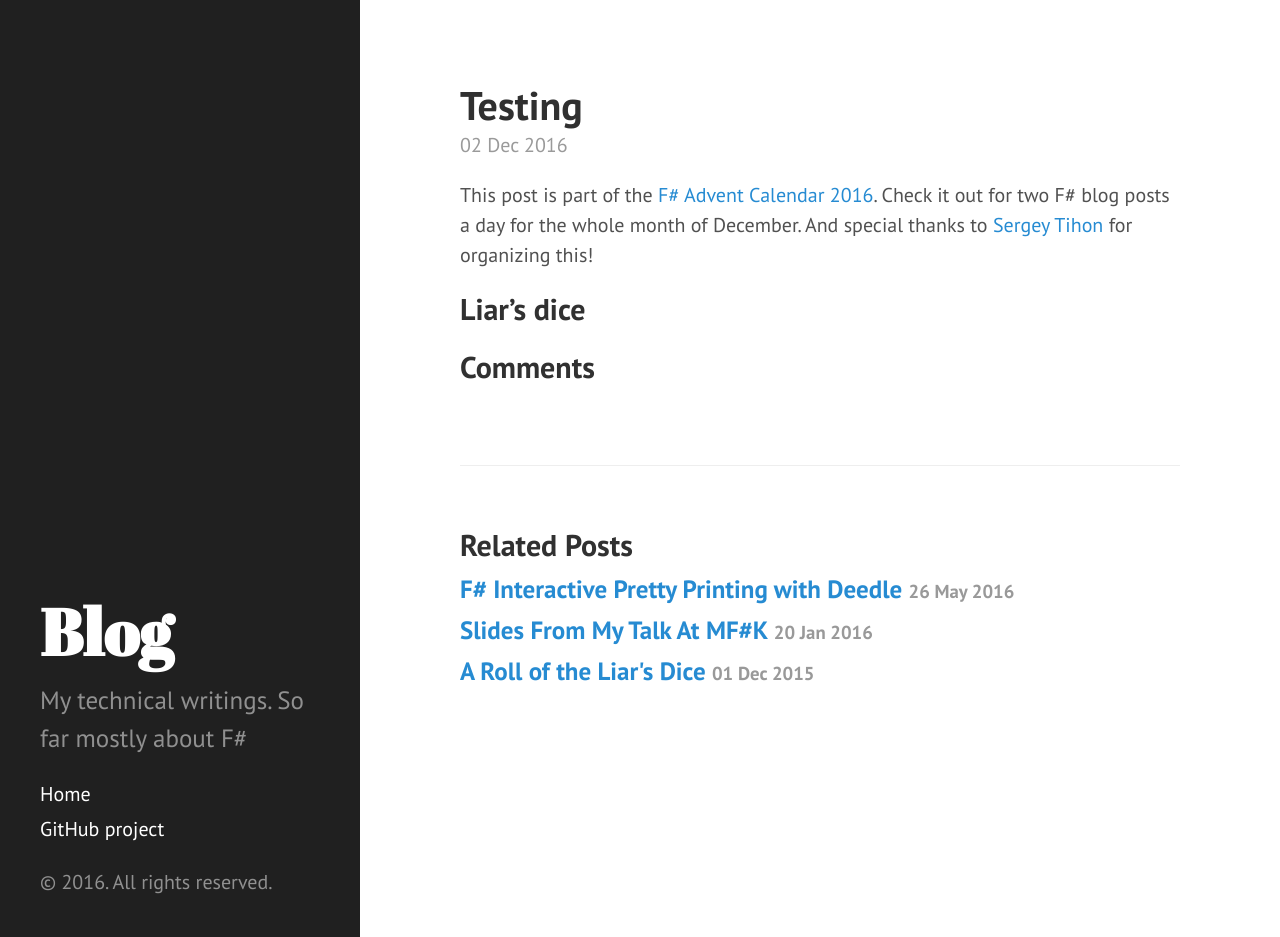
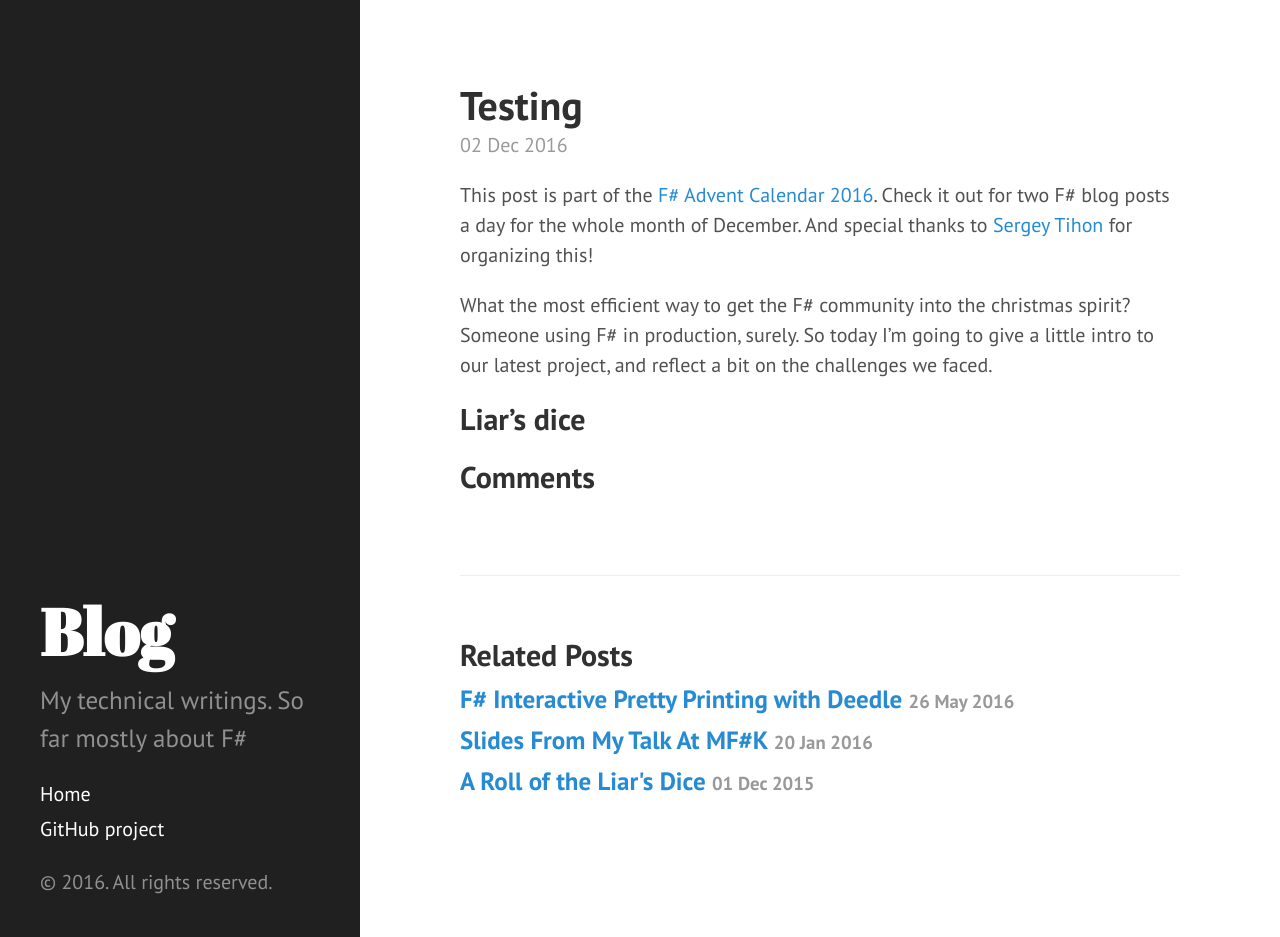
Before and after one commit to KristianSchmidt/KristianSchmidt.github.io, a Jekyll site: the page built from _posts/2016-12-02-test.md, in a window 1280 px wide and 937 px high. Built offline with Jekyll 4.4.1, drawn with Linux system fonts in a browser that asks for light colours; comment, search, counter and statistics services are not loaded.

Commit message:
Working on post

```diff
--- a/_posts/2016-12-02-test.md
+++ b/_posts/2016-12-02-test.md
@@ -5,6 +5,12 @@ title: Testing
 
 This post is part of the [F# Advent Calendar 2016](https://sergeytihon.wordpress.com/2016/10/23/f-advent-calendar-in-english-2016/). Check it out for two F# blog posts a day for the whole month of December. And special thanks to [Sergey Tihon](https://twitter.com/sergey_tihon) for organizing this!
 
+What the most efficient way to get the F# community into the christmas spirit? Someone using F# in production, surely.
+So today I'm going to give a little intro to our latest project, and reflect a bit on the challenges we faced.
+
+<!--more-->
+
+## Liar's dice
 
 <!--
 Description of AAA
```
Also changed, not shown: other parts of _posts/2016-12-02-test.md (+0 -5 lines).
